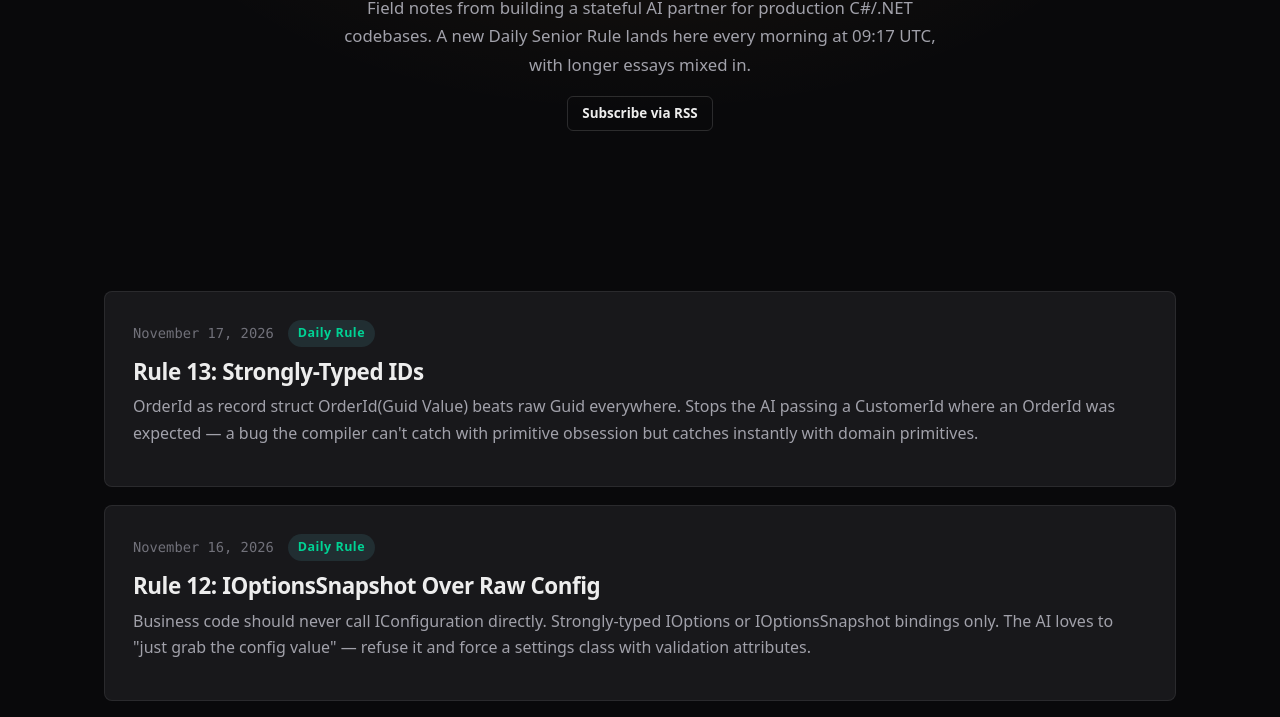
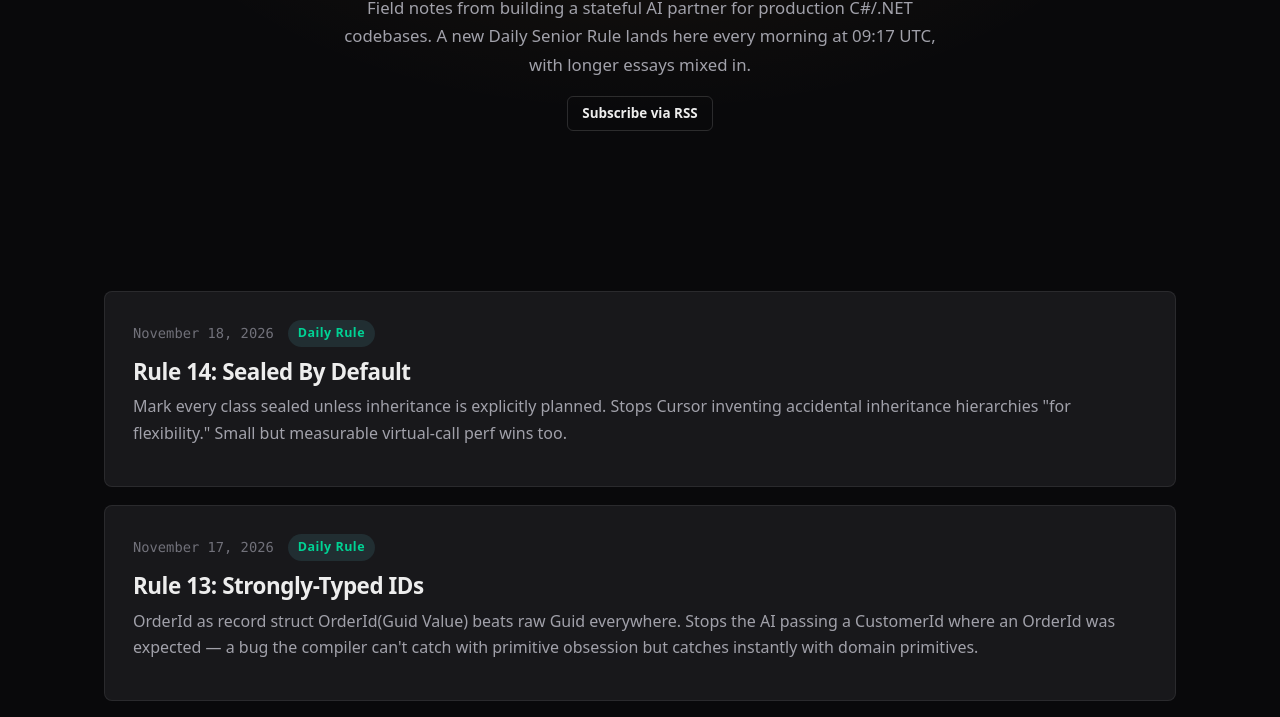
Before and after one commit to agenticstandardcontact-byte/agentic-architect, a plain HTML site: page blog/index.html in a window 1280 px wide. Shown: the part 367-1084 px from the top of the page. Drawn offline with Linux system fonts and the light colour scheme.

Commit message:
Daily Senior Rule: 2026-11-18

```diff
--- a/blog/index.html
+++ b/blog/index.html
@@ -72,6 +72,17 @@
       <div class="container">
         <ul class="post-list">
           <!-- DAILY-RULE-INSERTION-POINT -->
+          <li class="post-card" data-date="2026-11-18">
+  <div class="post-link" style="cursor:default;">
+    <div class="post-meta">
+      <time datetime="2026-11-18">November 18, 2026</time>
+      <span class="post-tag">Daily Rule</span>
+    </div>
+    <h2>Rule 14: Sealed By Default</h2>
+    <p>Mark every class sealed unless inheritance is explicitly planned. Stops Cursor inventing accidental inheritance hierarchies "for flexibility." Small but measurable virtual-call perf wins too.</p>
+  </div>
+</li>
+
           <li class="post-card" data-date="2026-11-17">
   <div class="post-link" style="cursor:default;">
     <div class="post-meta">
--- a/sitemap.xml
+++ b/sitemap.xml
@@ -14,7 +14,7 @@
   </url>
   <url>
     <loc>https://agentic-architect.dev/blog/</loc>
-    <lastmod>2026-11-17</lastmod>
+    <lastmod>2026-11-18</lastmod>
     <changefreq>daily</changefreq>
     <priority>0.9</priority>
   </url>
```
Also changed, not shown: feed.xml (+8 -0 lines).
